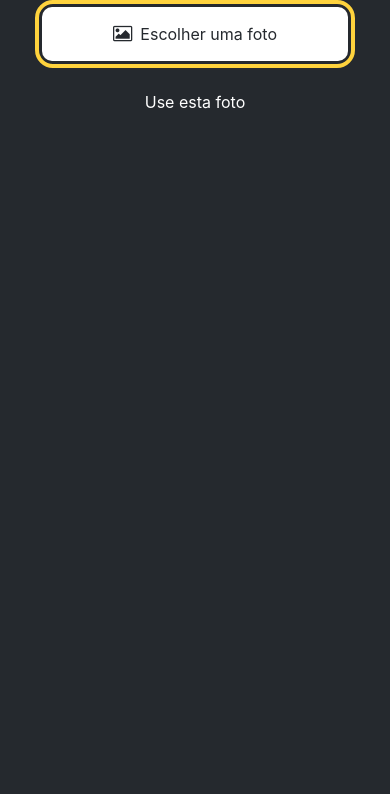
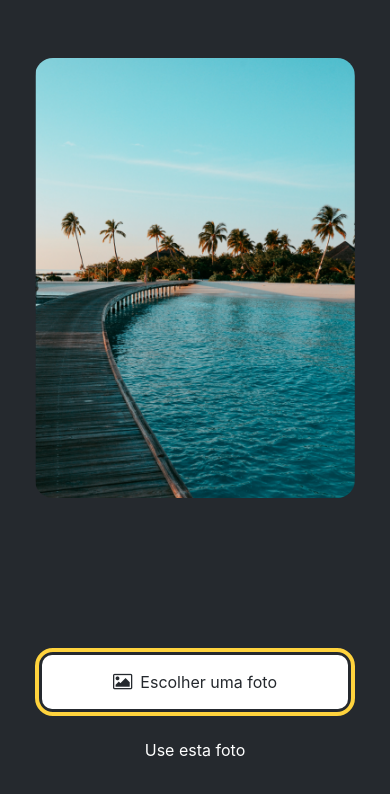
Before and after one commit to Cleyton-1995/-StickerSmash, a React Native app: screen / in a window 390 px wide. Shown: the top 794 px of the page. Built offline with nearby package versions, Linux system fonts and the light colour scheme.

Commit message:
feat: Add buttons

```diff
--- a/App.js
+++ b/App.js
@@ -4,6 +4,8 @@ import ImageViewer from "./src/components/ImageViewer";
 import Button from "./src/components/Button";
 import * as ImagePicker from "expo-image-picker";
 import { useState } from "react";
+import IconButton from "./src/components/IconButton";
+import CircleButton from "./src/components/CircleButton";
 
 const PlaceholderImage = require("./assets/images/background-image.png");
 
@@ -25,14 +27,31 @@ export default function App() {
     }
   };
 
+  const onReset = () => {
+    steShowAppOptions(false);
+  };
+
+  const onAddSticker = () => {};
+
+  const onSaveImageAsync = async () => {};
+
   return (
     <View style={styles.container}>
+      <View style={styles.imageContainer}>
+        <ImageViewer
+          placeholderImageSource={PlaceholderImage}
+          selectedImage={selectedImage}
+        />
+      </View>
       {showAppOptions ? (
-        <View style={styles.imageContainer}>
-          <ImageViewer
-            placeholderImageSource={PlaceholderImage}
-            selectedImage={selectedImage}
-          />
+        <View style={styles.optionsContainer} >
+          <View style={styles.optionsRow} >
+            <IconButton icon="refresh" label="Reset" onPress={onReset} />
+
+            <CircleButton onPress={onAddSticker} />
+
+            <IconButton icon="save-alt" label="Save" onPress={onSaveImageAsync} />
+          </View>
         </View>
       ) : (
         <View style={styles.footerContainer}>
@@ -66,4 +85,13 @@ const styles = StyleSheet.create({
     flex: 1 / 3,
     alignItems: "center",
   },
+
+  optionsContainer: {
+    position: "absolute",
+    bottom: 80,
+  },
+  optionsRow: {
+    alignItems: "center",
+    flexDirection: "row",
+  },
 });
--- /dev/null
+++ b/src/components/CircleButton.js
@@ -0,0 +1,32 @@
+import MaterialIcons from "@expo/vector-icons/MaterialIcons";
+import React from "react";
+import { View, StyleSheet, Pressable } from "react-native";
+
+export default function CircleButton({ onPress }) {
+  return (
+    <View style={styles.circleButtonContainer}>
+      <Pressable style={styles.circleButton} onPress={onPress}>
+        <MaterialIcons name="add" size={38} color="#25292E" />
+      </Pressable>
+    </View>
+  );
+}
+
+export const styles = StyleSheet.create({
+  circleButtonContainer: {
+    width: 84,
+    height: 84,
+    marginHorizontal: 60,
+    borderWidth: 4,
+    borderColor: "#FFD33D",
+    borderRadius: 42,
+    padding: 3,
+  },
+  circleButton: {
+    flex: 1,
+    justifyContent: "center",
+    alignItems: "center",
+    borderRadius: 42,
+    backgroundColor: "#FFFFFF",
+  },
+});
--- /dev/null
+++ b/src/components/IconButton.js
@@ -0,0 +1,23 @@
+import MaterialIcons from "@expo/vector-icons/MaterialIcons";
+import React from "react";
+import { View, StyleSheet, Pressable, Text } from "react-native";
+
+export default function  IconButton({ icon, label,  onPress }) {
+  return (
+      <Pressable style={styles.iconButton} onPress={onPress}>
+        <MaterialIcons name={icon} size={24} color="#FFFFFF" />
+        <Text style={styles.iconButtonLabel} >{label}</Text>
+      </Pressable>
+  );
+}
+
+export const styles = StyleSheet.create({
+  iconButtonContainer: {
+    justifyContent: 'center',
+    alignContent: 'center',
+  },
+  iconButtonLabel: {
+    marginTop: 12,
+    backgroundColor: "#FFFFFF",
+  },
+});
```
